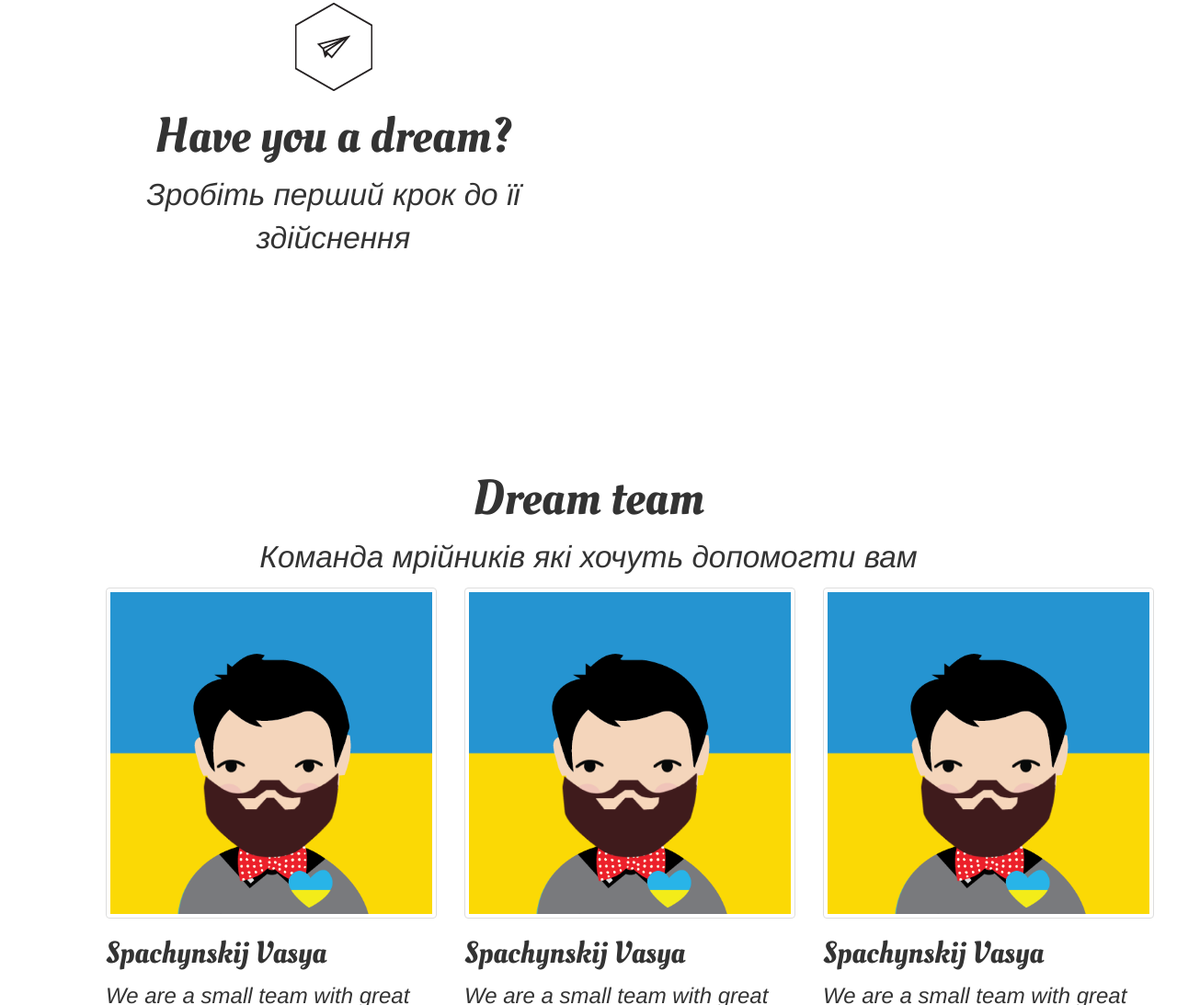
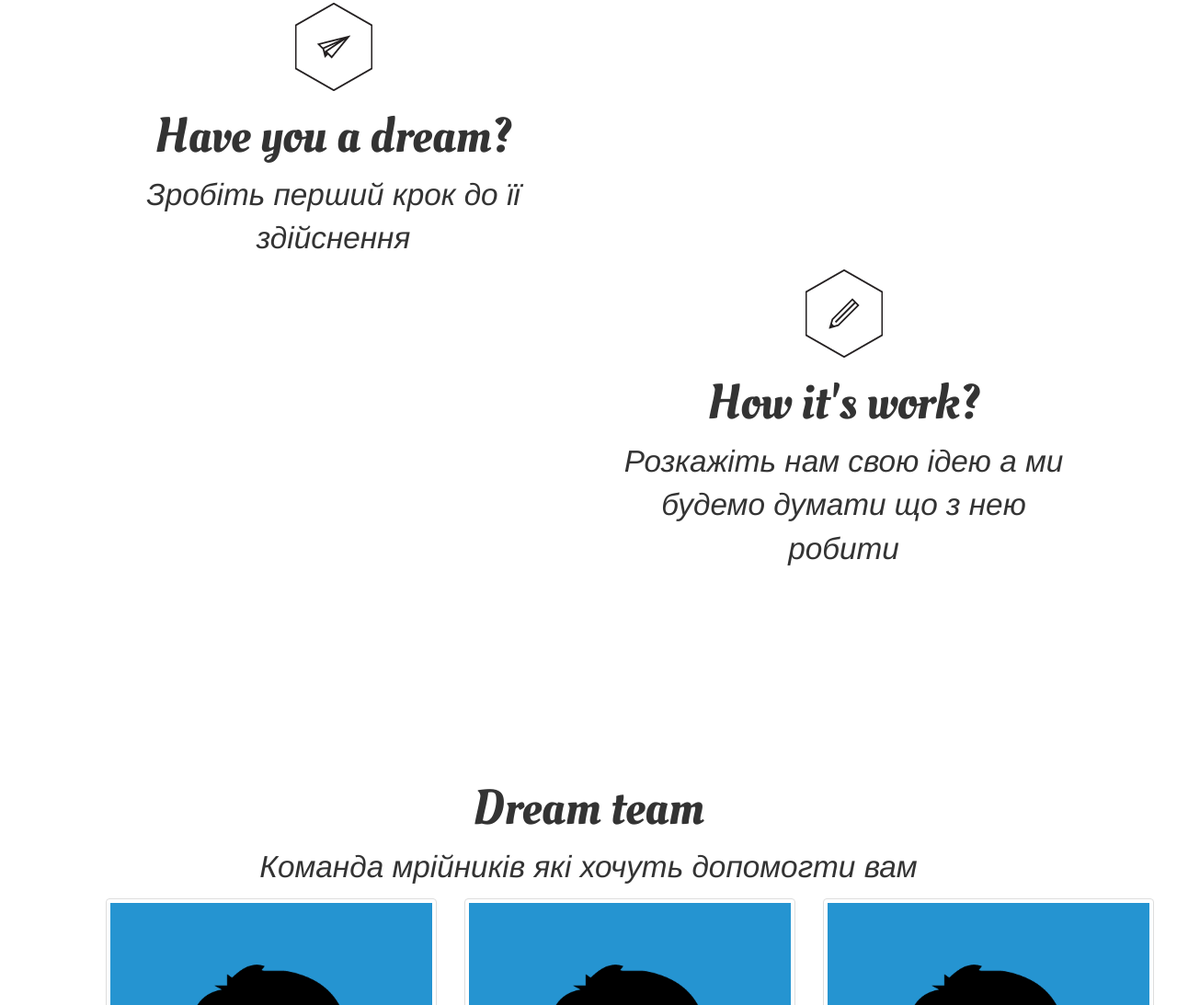
Before and after one commit to locisvv/TheDream, a plain HTML site: page www/index.html in a window 1280 px wide. Shown: the part 886-1979 px from the top of the page at 92% size. Drawn offline with Linux system fonts and the light colour scheme.

Commit message:
added descriprion

```diff
--- a/www/index.html
+++ b/www/index.html
@@ -53,6 +53,16 @@
           <p class="text-center styled-text">Зробіть перший крок до її здійснення</p>
         </div>
         <div class="col-md-6">
+        </div>
+      </div>
+      <div class="row">
+        <div class="col-md-6">
+
+        </div>
+        <div class="col-md-6">
+          <img class="center-block"src="icons/pencil.png" class="img-rounded">
+          <h1 class="text-center styled-title">How it's work?</h1>
+          <p class="text-center styled-text">Розкажіть нам свою ідею а ми будемо думати що з нею робити </p>
         </div>
       </div>
     </section>
```
